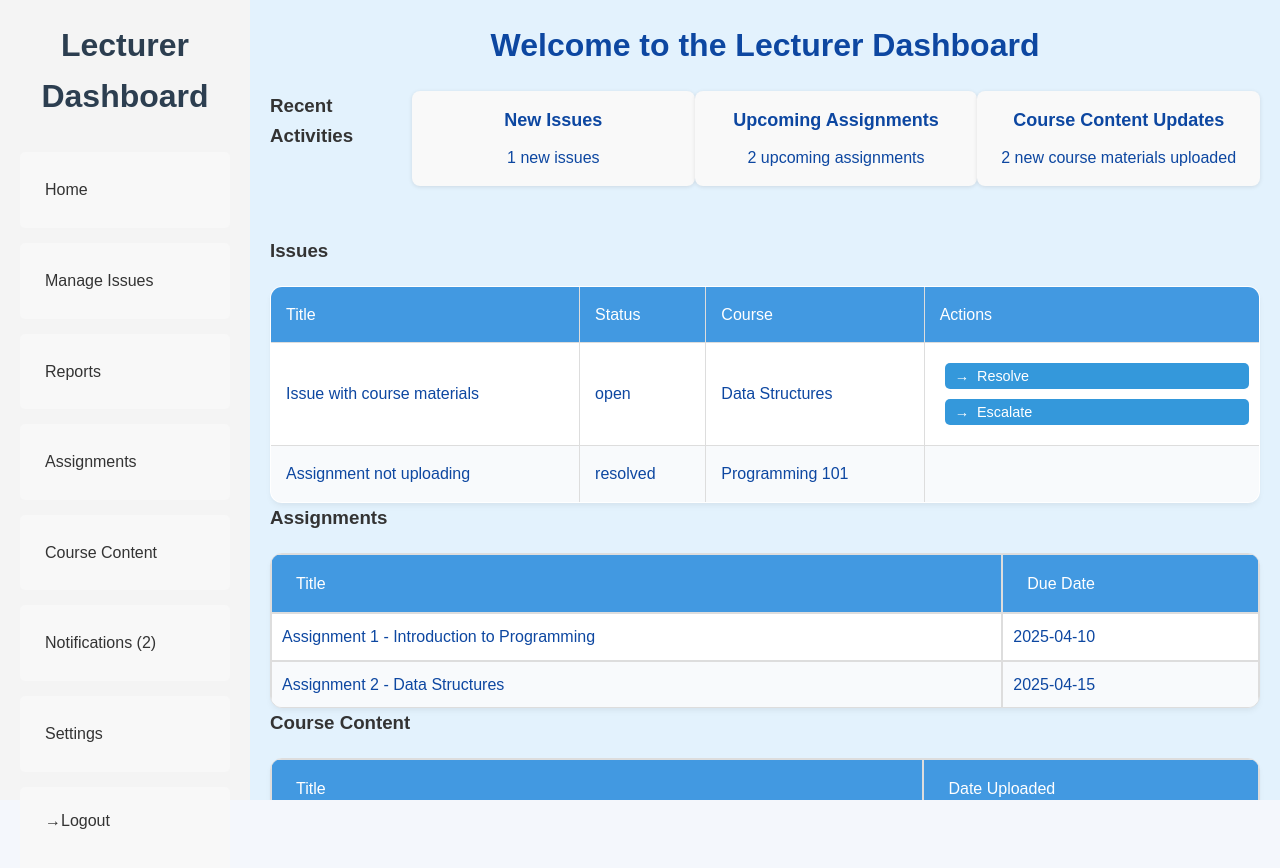
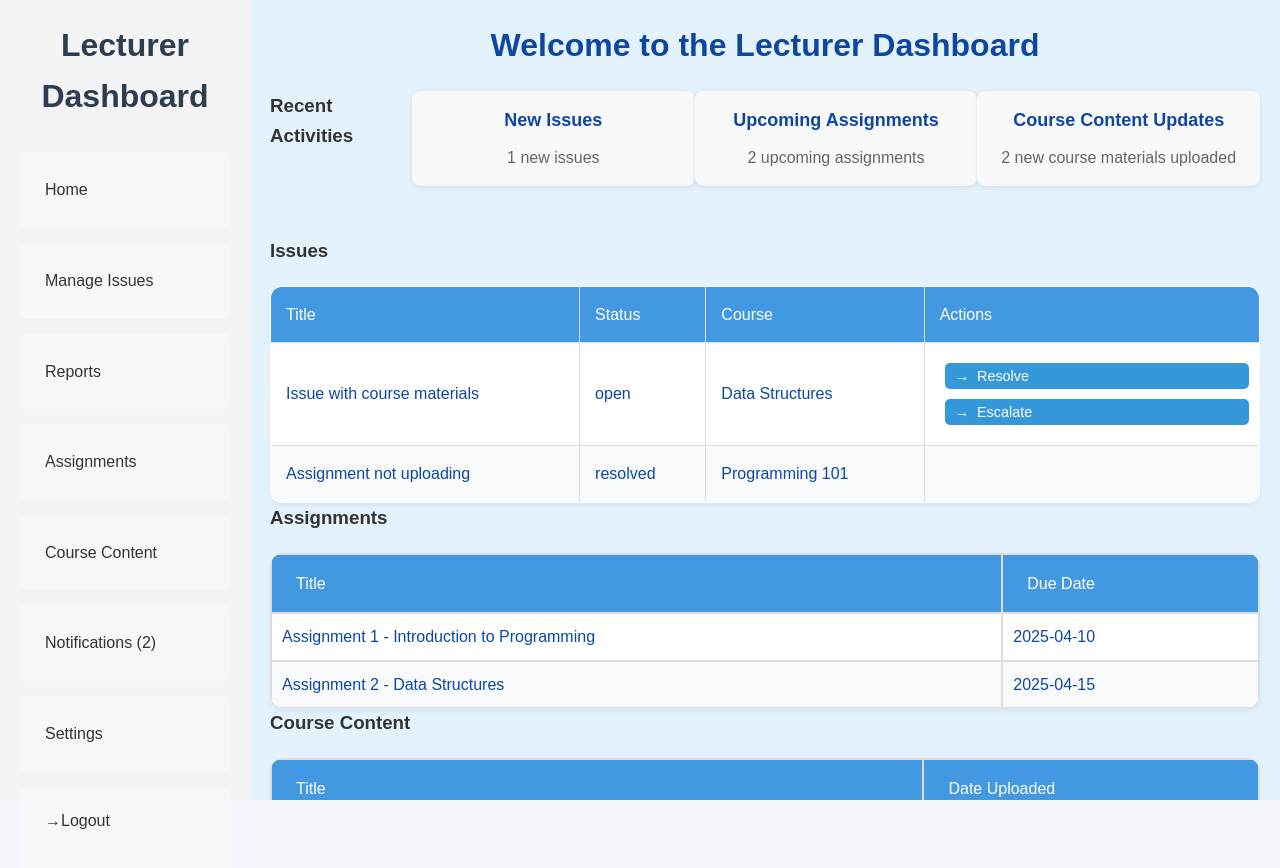
Before and after one commit to ArnoldPeterMukasa/AITS_GROUP_G, a React (Vite) app in the folder FRONTEND/: page /LecturerDashboard in a window 1280 px wide. Shown: the top 868 px of the page. Built offline with nearby package versions, Linux system fonts and the light colour scheme.

Commit message:
Added acard paragraph styling

```diff
--- a/FRONTEND/src/components/LecturerDashboard.css
+++ b/FRONTEND/src/components/LecturerDashboard.css
@@ -58,3 +58,7 @@
   margin-bottom: 10px;
   font-size: 18px;
 }
+.card p {
+  font-size: 16px;
+  color: #666;
+}
```
